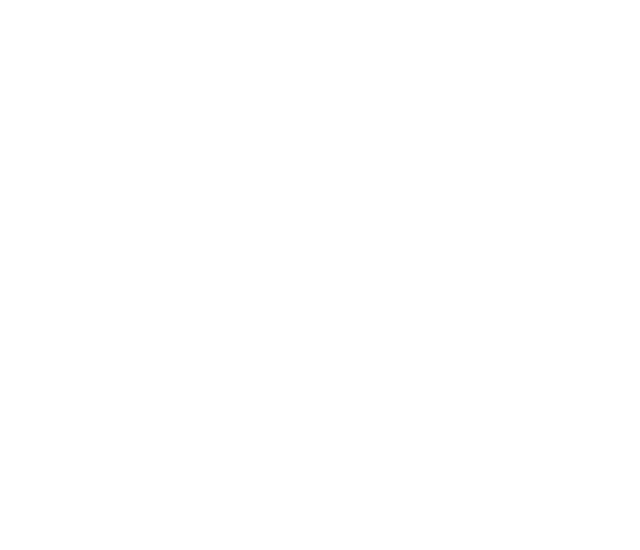
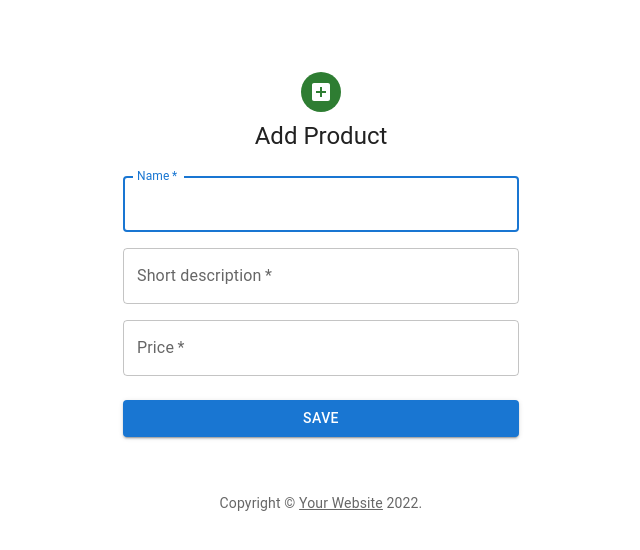
Before and after one commit to juanmiloz/JCStore-Front, a React (Create React App) app: page /AddItem in a window 1280 px wide. Before the commit this address had no page. Shown: the top 550 px of the page, without its empty margins (319-959 px from the left). Built offline with nearby package versions, Linux system fonts and the light colour scheme.

Commit message:
CRUDService added

```diff
--- a/package.json
+++ b/package.json
@@ -10,6 +10,7 @@
     "@testing-library/jest-dom": "^5.16.5",
     "@testing-library/react": "^13.4.0",
     "@testing-library/user-event": "^13.5.0",
+    "axios": "^1.2.0",
     "mui-image": "^1.0.7",
     "react": "^18.2.0",
     "react-dom": "^18.2.0",
--- a/src/App.js
+++ b/src/App.js
@@ -3,6 +3,7 @@ import { BrowserRouter, Route, Routes } from 'react-router-dom'
 import SignInSide from './components/SignInSide';
 import SignUp from './components/SingUp';
 import Album from './components/Album';
+import AddItem from './components/AddItem';
 
 
 function App() {
@@ -12,6 +13,7 @@ function App() {
         <Route path='/' element={<SignInSide/>} />
         <Route path='/SignUp' element={<SignUp/>} />
         <Route path='/Test' element={<Album/>} />
+        <Route path='/AddItem' element={<AddItem/>} />
       </Routes>
     </BrowserRouter>
 
--- /dev/null
+++ b/src/components/AddItem.js
@@ -0,0 +1,171 @@
+import * as React from 'react';
+import Avatar from '@mui/material/Avatar';
+import Button from '@mui/material/Button';
+import CssBaseline from '@mui/material/CssBaseline';
+import TextField from '@mui/material/TextField';
+import FormControlLabel from '@mui/material/FormControlLabel';
+import Checkbox from '@mui/material/Checkbox';
+import Link from '@mui/material/Link';
+import Paper from '@mui/material/Paper';
+import Box from '@mui/material/Box';
+import Grid from '@mui/material/Grid';
+import LockOutlinedIcon from '@mui/icons-material/LockOutlined';
+import Typography from '@mui/material/Typography';
+import { createTheme, ThemeProvider } from '@mui/material/styles';
+import Container from '@mui/material/Container';
+import AddBoxIcon from '@mui/icons-material/AddBox';
+
+
+import {CRUDService, ITEMS, USERS} from "../service/CRUDService";
+
+
+function Copyright(props) {
+  return (
+    <Typography variant="body2" color="text.secondary" align="center" {...props}>
+      {'Copyright © '}
+      <Link color="inherit" href="https://mui.com/">
+        Your Website
+      </Link>{' '}
+      {new Date().getFullYear()}
+      {'.'}
+    </Typography>
+  );
+}
+
+
+const theme = createTheme();
+
+
+export default function AddItem() {
+
+  const handleSaveItem = async (event) => {
+
+    event.preventDefault();
+
+    const data = new FormData(event.currentTarget);
+    const newItem = {
+      "name":data.get('name'),
+      "description":data.get('description'),
+      "price": data.get("price"),
+    }
+
+    //Post an newItem using CRUDService
+    let reponse = await CRUDService.post(newItem, ITEMS);
+    //Get all items using CRUDService
+    console.log(CRUDService.getAll(ITEMS));
+
+    //Post an newuser using CRUDService
+    //CRUDService.post(newUser, USERS);
+    //Get all users using CRUDService
+    //console.log(CRUDService.getAll(USERS));
+
+
+
+
+  };
+
+
+
+  return (
+    <ThemeProvider theme={theme}>
+      <Container component="main" maxWidth="xs">
+        <CssBaseline />
+        <Box
+          sx={{
+            marginTop: 8,
+            display: 'flex',
+            flexDirection: 'column',
+            alignItems: 'center',
+          }}
+        >
+          <Avatar sx={{ m: 1, bgcolor: 'success.main' }}>
+            <AddBoxIcon />
+          </Avatar>
+          <Typography component="h1" variant="h5">
+            Add Product
+          </Typography>
+          <Box component="form" noValidate onSubmit={handleSaveItem} sx={{ mt: 3 }}>
+            <Grid container spacing={2}>
+              <Grid item xs={12} >
+                <TextField
+
+                  name="name"
+                  required
+                  fullWidth
+                  id="name"
+                  label="Name"
+                  autoFocus
+                />
+              </Grid>
+
+              <Grid item xs={12}>
+                <TextField
+                  required
+                  fullWidth
+                  id="description"
+                  label="Short description"
+                  name="description"
+
+                />
+              </Grid>
+              <Grid item xs={12}>
+                <TextField
+                  required
+                  fullWidth
+                  name="price"
+                  label="Price"
+                  type="number"
+                  id="Price"
+
+                />
+              </Grid>
+
+
+            </Grid>
+            <Button
+              type="submit"
+              fullWidth
+              variant="contained"
+              id='saveBtn'
+              sx={{ mt: 3, mb: 2 }}
+            >
+              Save
+            </Button>
+
+          </Box>
+        </Box>
+        <Copyright sx={{ mt: 5 }} />
+      </Container>
+    </ThemeProvider>
+  );
+}
+
+
+
+/*const createUser = async () => {
+
+  let url = "http://localhost:8080/users"
+
+  let nameUser
+  let emailUser
+  let passwordUser
+  let addresUser
+  let phoneUser
+  let roleIdUser
+
+  const res = await fetch(url, {
+    method: 'POST',
+    headers: {
+      'content-type': "application/json"
+    },
+    body: JSON.stringify({
+      "name": idMother,
+      "email": idFather,
+      "password": nameTiger,
+      "addres": genderTiger,
+      "phone": weightTiger,
+      "roleId": ageTiger,
+    })
+  })
+  const answer = await res.json()
+}*/
--- /dev/null
+++ b/src/service/CRUDService.js
@@ -0,0 +1,46 @@
+
+import axios from 'axios';
+
+export const ITEMS = 'items';
+export const USERS = 'users';
+
+export class CRUDService{
+
+	static baseUrl = 'http://localhost:8080/';
+
+	static getAll(serviceRoute){
+		return axios.get(this.baseUrl+serviceRoute).then(res => res.data);
+	}
+
+	static post(newItem, serviceRoute){
+
+		return axios.post(this.baseUrl+serviceRoute,newItem)
+	   			.then(res => res.data)
+	   			.catch(function (error) {
+				    if (error.response) {
+				      // Request made and server responded
+					  this.showError(error);
+
+				    } else if (error.request) {
+				      // The request was made but no response was received
+				      console.log(error.request);
+				    } else {
+				      // Something happened in setting up the request that triggered an Error
+				      console.log('Error', error.message);
+				    }
+
+	 		 	});
+
+	}
+
+	static showError(error){
+
+		let code = error.response.data.code;
+		let msg = error.response.data.message;
+		alert("ERROR "+code+"\n"+msg);
+
+	}
+
+
+
+}
```
Also changed, not shown: 1 other file (tests, documents, lock files or other folders).
